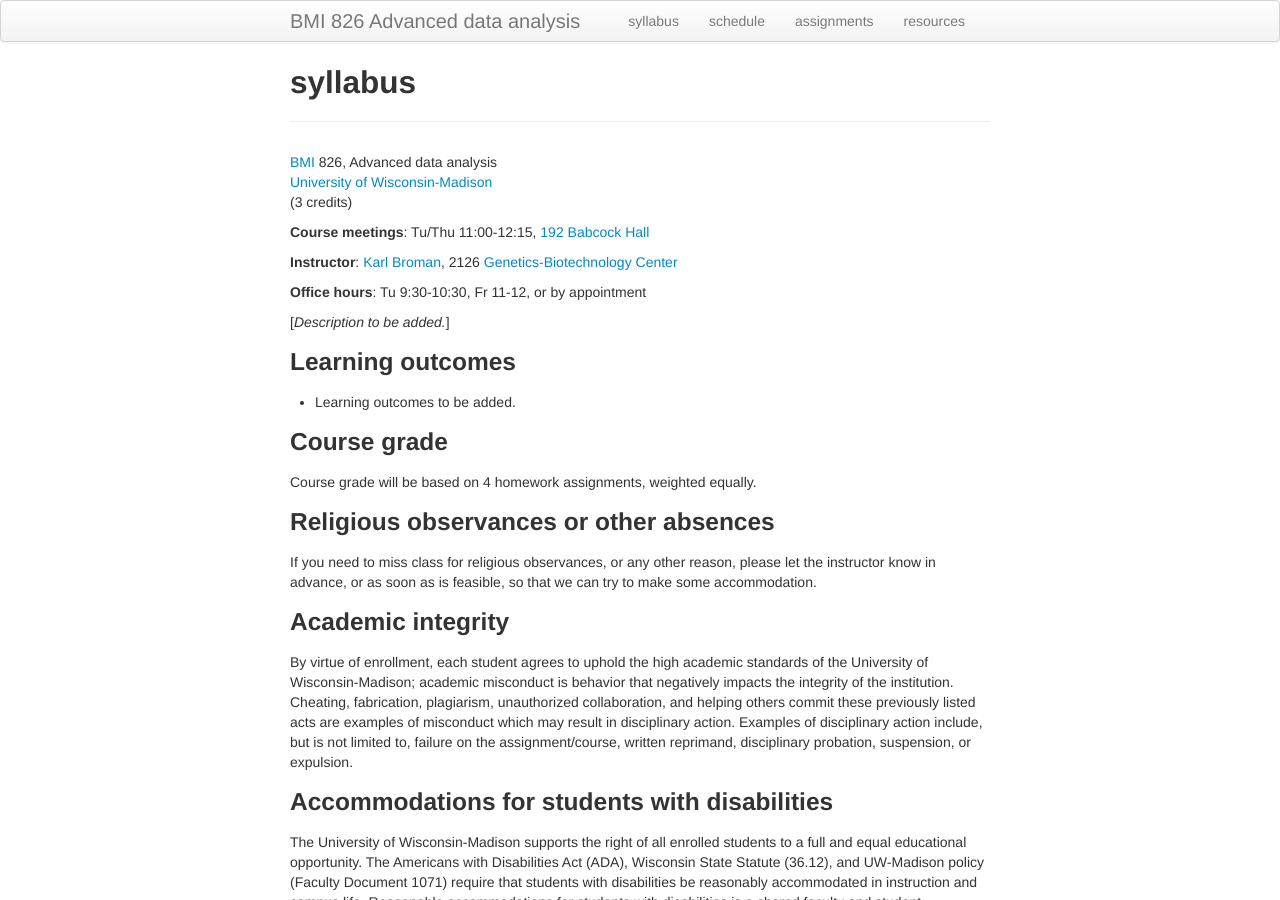
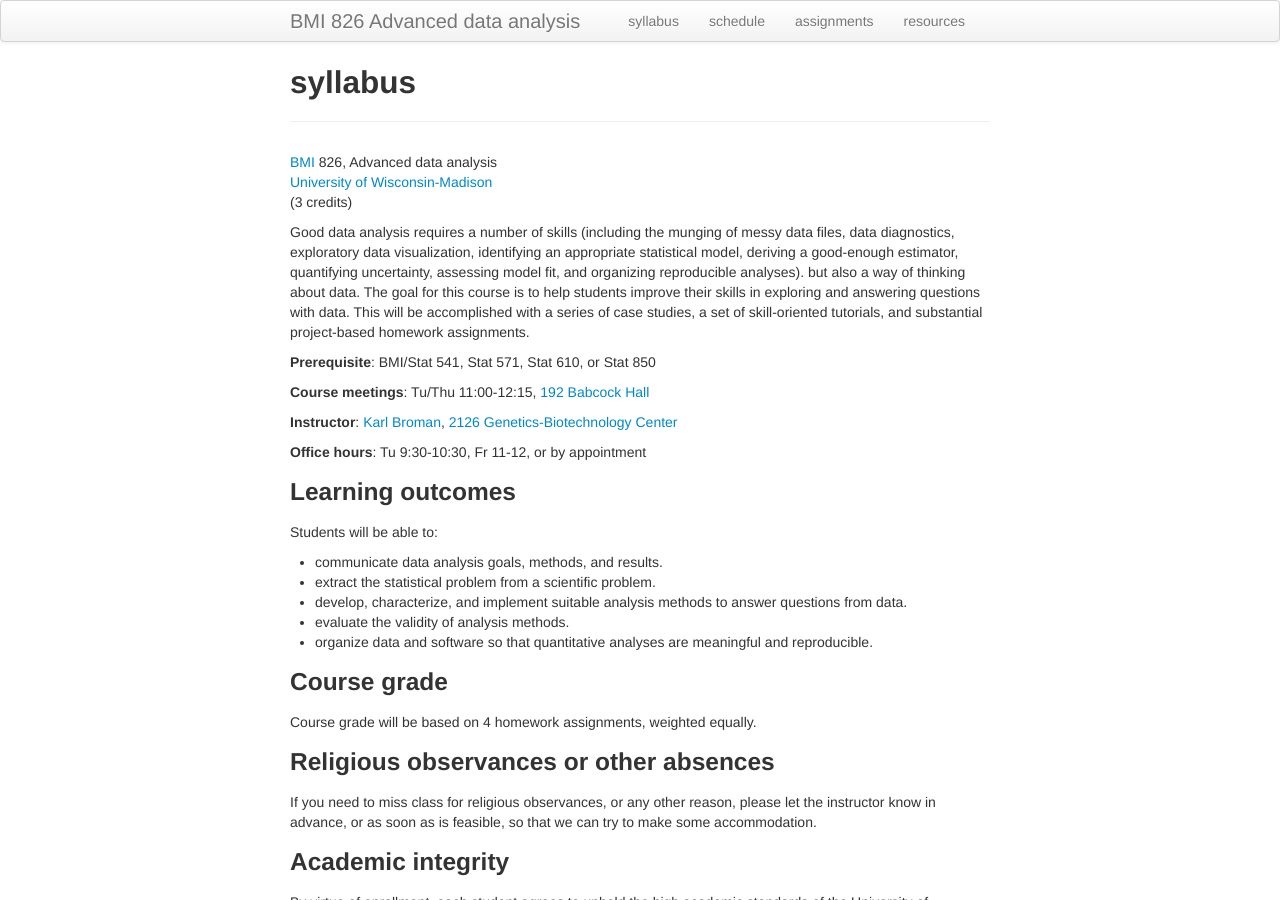
Before and after one commit to kbroman/AdvData, a Jekyll site: the page built from syllabus.md, in a window 1280 px wide and 900 px high. Built offline with Jekyll 4.4.1, drawn with Linux system fonts in a browser that asks for light colours.

Commit message:
Add description and learning outcomes

```diff
--- a/syllabus.md
+++ b/syllabus.md
@@ -8,21 +8,37 @@ description: Syllabus for BMI 826, Advanced data analysis
 [University of Wisconsin-Madison](https://wisc.edu) <br/>
 (3 credits)
 
+Good data analysis requires a number of skills (including the munging
+of messy data files, data diagnostics, exploratory data visualization,
+identifying an appropriate statistical model, deriving a good-enough
+estimator, quantifying uncertainty, assessing model fit, and organizing reproducible
+analyses). but also a way of thinking about data. The goal for this
+course is to help students improve their skills in exploring and
+answering questions with data. This will be accomplished with a series
+of case studies, a set of skill-oriented tutorials, and substantial
+project-based homework assignments.
+
+**Prerequisite**: BMI/Stat 541, Stat 571, Stat 610, or Stat 850
+
 **Course meetings**: Tu/Thu 11:00-12:15, [192 Babcock Hall](https://map.wisc.edu/s/ekyvbu0b)
 
-**Instructor**: [Karl Broman](https://kbroman.org), 2126
-[Genetics-Biotechnology Center](https://map.wisc.edu/s/2tie3nen)
+**Instructor**: [Karl Broman](https://kbroman.org),
+[2126 Genetics-Biotechnology Center](https://map.wisc.edu/s/2tie3nen)
 
 **Office hours**: Tu 9:30-10:30, Fr 11-12, or by appointment
-
-[_Description to be added._]
 
 
 ### Learning outcomes
 
-- Learning outcomes to be added.
+Students will be able to:
 
-
+- communicate data analysis goals, methods, and results.
+- extract the statistical problem from a scientific problem.
+- develop, characterize, and implement suitable analysis methods to
+  answer questions from data.
+- evaluate the validity of analysis methods.
+- organize data and software so that quantitative analyses are
+  meaningful and reproducible.
 
 
 ### Course grade
```
Also changed, not shown: index.md (+13 -3 lines).
